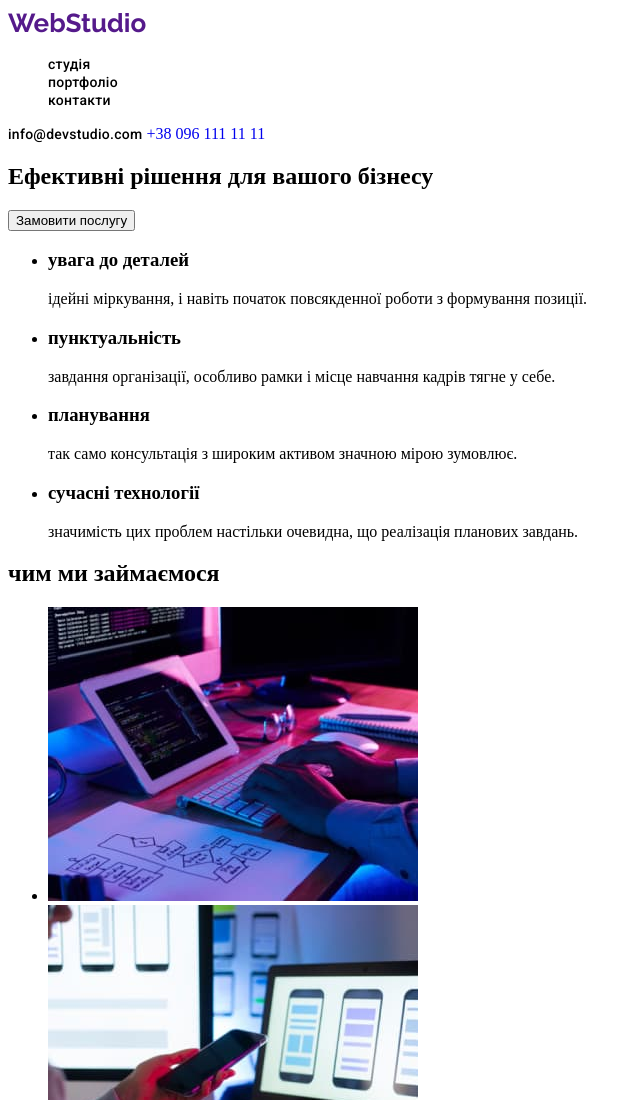
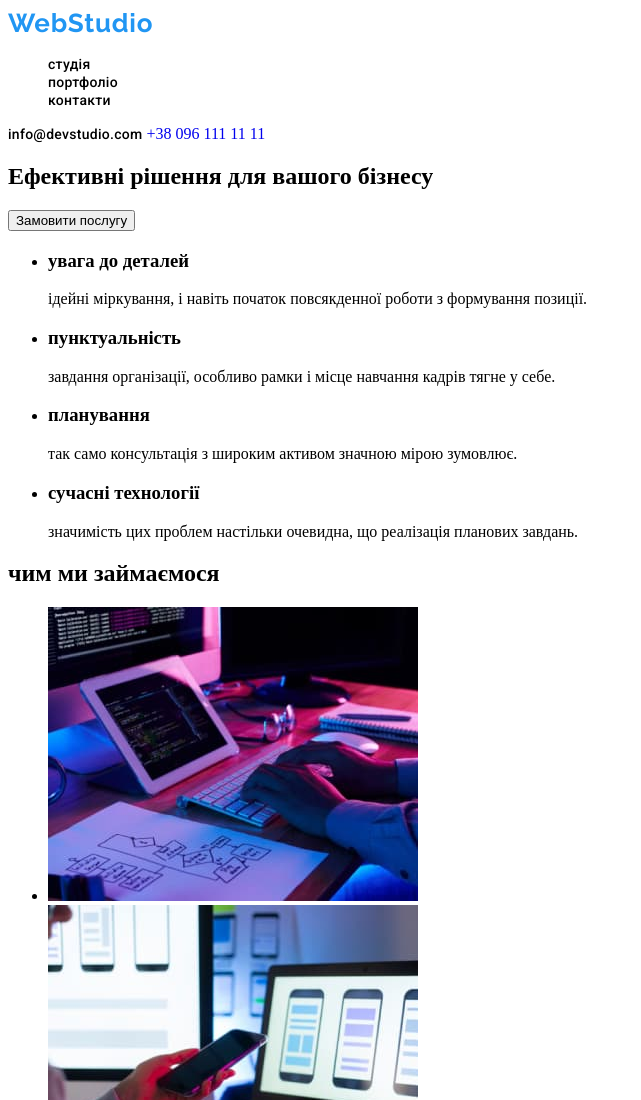
Before and after one commit to ZemskovaElena/goit-markup-hw-02, a plain HTML site: page index.html in a window 1280 px wide. Shown: the top 1100 px of the page, without its empty margins (0-641 px from the left). Drawn offline with Linux system fonts and the light colour scheme.

Commit message:
add html top

```diff
--- a/css/styles.css
+++ b/css/styles.css
@@ -18,10 +18,13 @@ text-decoration: none;
 /*============ START HEADER =============*/
 .logo-link {
     font-family: 'Raleway', sans-serif;
-    font-style: normal;
-    font-weight: 700;
-    font-size: 26px;
-    line-height: 1.19;
+font-style: normal;
+font-weight: 700;
+font-size: 26px;
+line-height: 31px;
+/* identical to box height */
+letter-spacing: 0.03em;
+color: #2196F3;
 }
 /*============ END HEADER ===============*/
 
```
